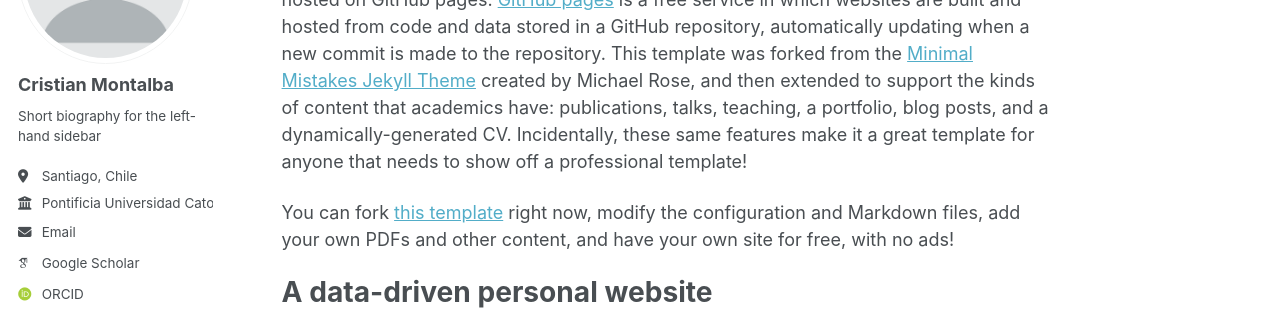
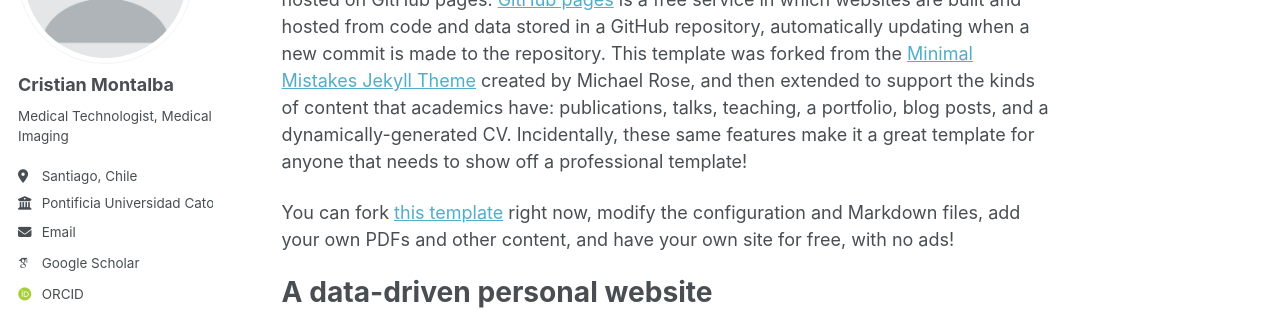
Before and after one commit to cristianmontalba/cristianmontalba.github.io, a Jekyll site: the page built from _pages/about.md, in a window 1280 px wide. Shown: the part 212-522 px from the top of the page. Built offline with Jekyll 4.4.1, drawn with Linux system fonts in a browser that asks for light colours; some web fonts are replaced; a script bundle is joined from its source files by our own code; library files that are not in the unit come from our copies.

Commit message:
Update _config.yml

```diff
--- a/_config.yml
+++ b/_config.yml
@@ -26,7 +26,7 @@ author:
   avatar           : "profile.png"
   name             : "Cristian Montalba"
   pronouns         : # example: "he/him"
-  bio              : "Short biography for the left-hand sidebar"
+  bio              : "Medical Technologist, Medical Imaging"
   location         : "Santiago, Chile"
   employer         : "Pontificia Universidad Catolica de Chile"
   uri              : # URL
```
